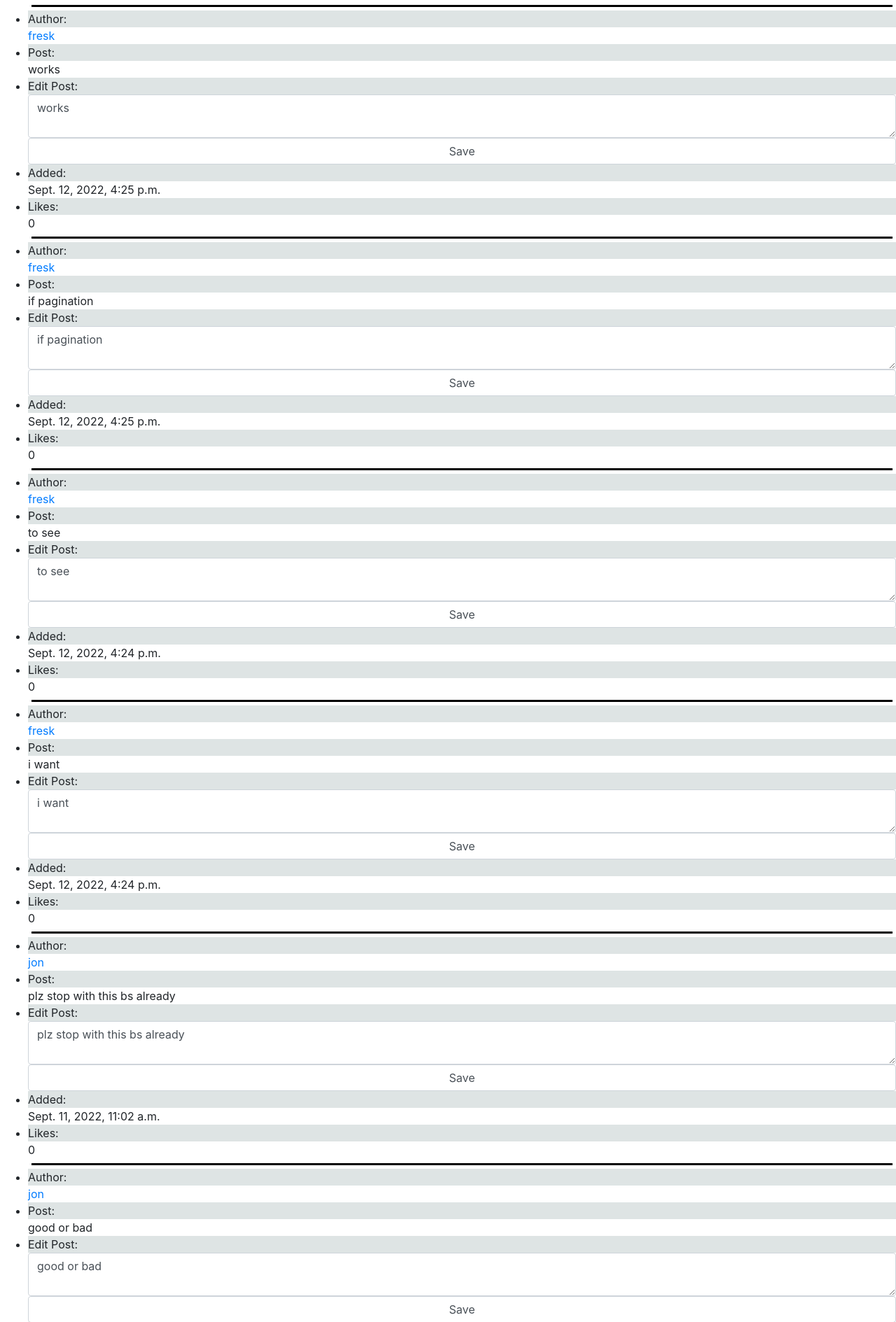
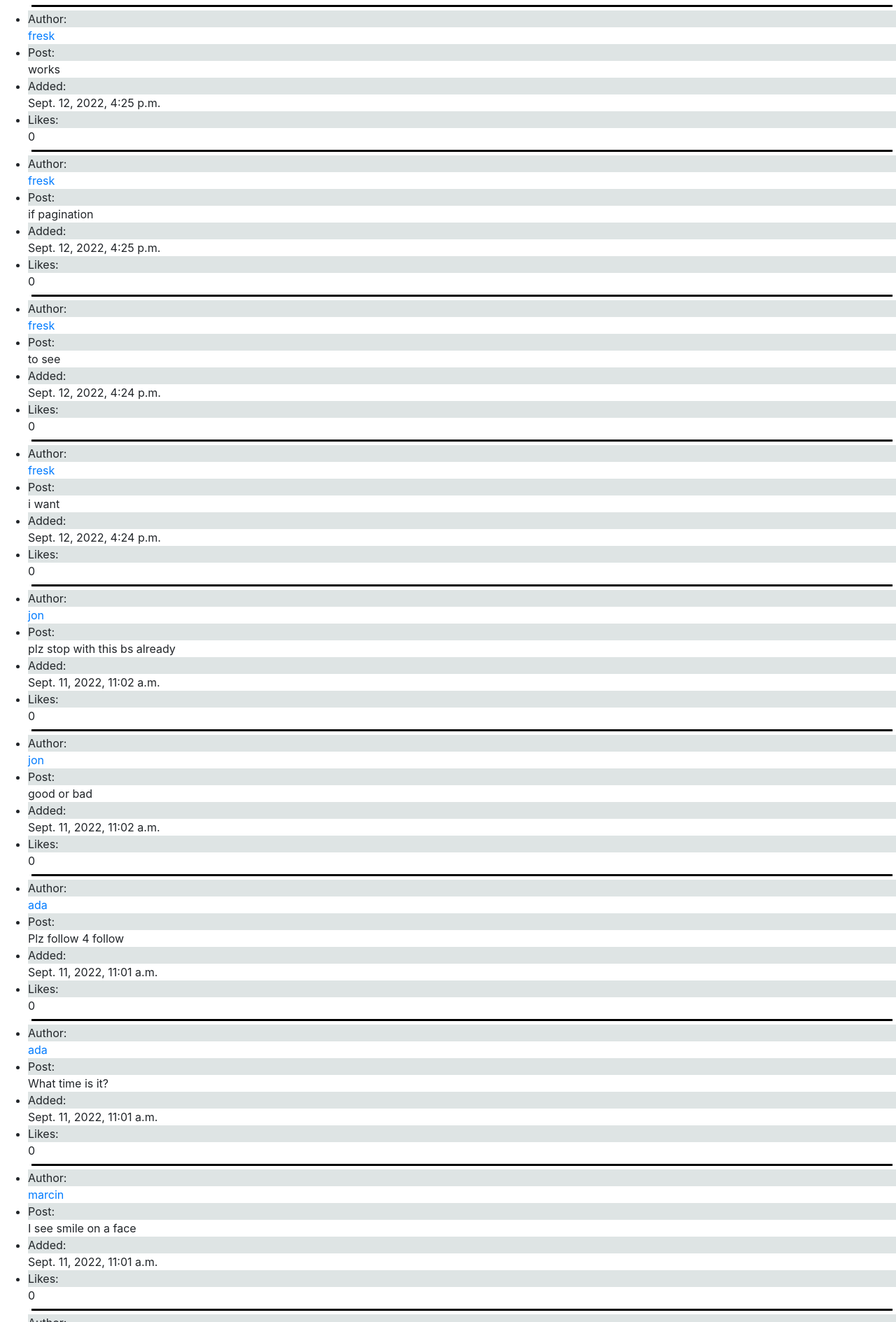
Before and after one commit to Damageddream/Network, a Django app: page / in a window 1280 px wide. Shown: the part 56-1945 px from the top of the page at 70% size. Run offline with Django 3.2, Linux system fonts and the light colour scheme; data comes from the database, SQL or seed files in the repository; some libraries are stand-ins or nearby versions.

Commit message:
working on edit

```diff
--- a/network/templates/network/index.html
+++ b/network/templates/network/index.html
@@ -10,21 +10,21 @@
                     <div class="grey">Author:</div>
                     <a href="{% url 'profile' post.poster.id %}">{{ post.poster }}</a>
                 </li>
-                <div class="post">
+                <div class="post" id="post_{{ post.id }}">
                     <li>
                         <div class="grey">Post:</div>{{ post.post }}
                         {% if post.poster == user %}
-                            <button class="btn btn-primary" class="edit-b" data-box="edit-button" name="ed" value="esd">Edit</button>
+                            <button class="btn btn-primary edit-b" data-box="edit-button" name="ed" value="esd">Edit</button>
                         {% endif %}
                     </li>
 
                 </div>
-                <div class="edit">
+                <div class="edit" id="edit_{{ post.id }}" style="display: none;">
                     <li>
                         <div class="grey">Edit Post:</div>
                         <form id="edit-post">
                             <textarea class="form-control">{{ post.post }}</textarea>
-                            <input class="form-control" type="submit" value="Save" class="btn btn-primary"/>
+                            <input type="submit" value="Save" class="btn btn-primary"/>
                         </form>
                     </li>
                 </div>
@@ -55,3 +55,7 @@
     </div>
 
 {% endblock %}
+
+{% block script %}
+    <script src="{% static 'network/network.js' %}"></script>
+{% endblock %}
```
